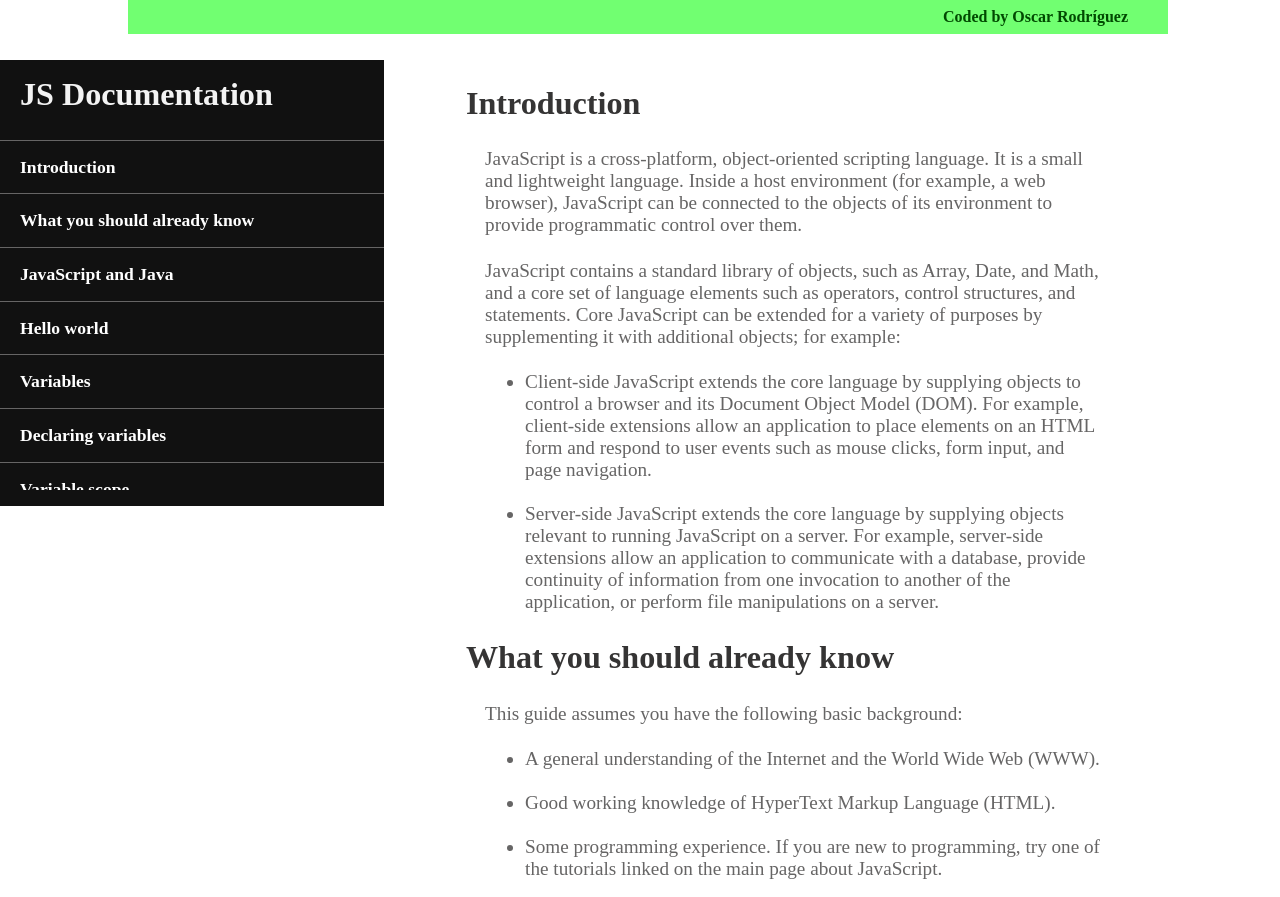
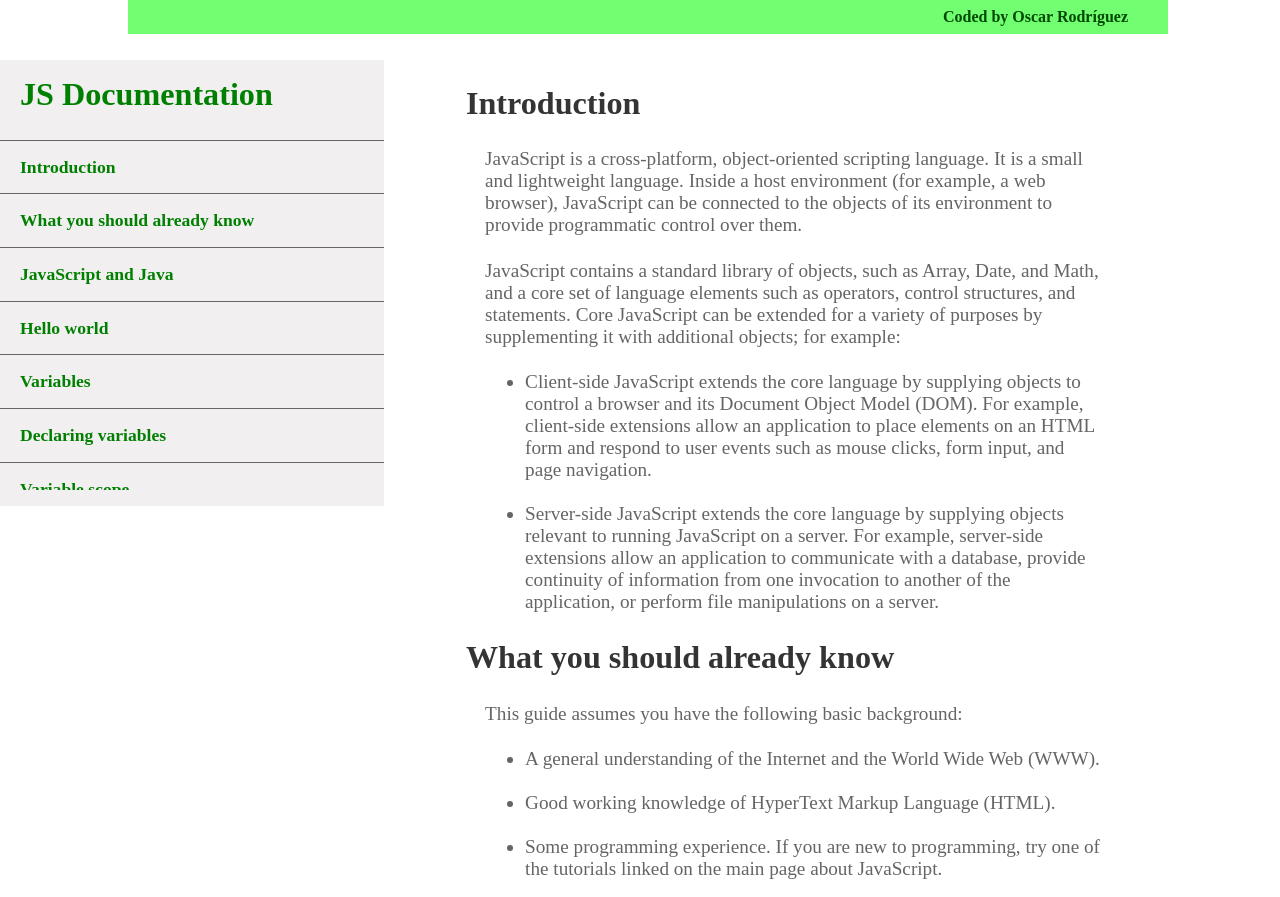
Before and after one commit to RdgzLpz/js-technical-documentation, a website: page index.html in a window 1280 px wide. Shown: the top 897 px of the page. Drawn offline with Linux system fonts and the light colour scheme.

Commit message:
got better color combinations

```diff
--- a/index.css
+++ b/index.css
@@ -27,12 +27,12 @@ h1 {
     color: rgb(53, 52, 52);
 }
 #nav-bar {
-    background: rgb(17, 17, 17);
+    background: rgb(241, 239, 239);
 }
 #nav-bar h1 {
     margin-top: .5em;
     padding-left: 20px;
-    color: rgb(243, 243, 243);
+    color: green;
 }
 #nav-bar ul {
     padding-left: 0;
@@ -47,7 +47,7 @@ h1 {
     padding: 20px;
     width: 100%;
     text-decoration: none;
-    color: #FFF;
+    color:green;
 }
 /* information */
 #info ul {
```
